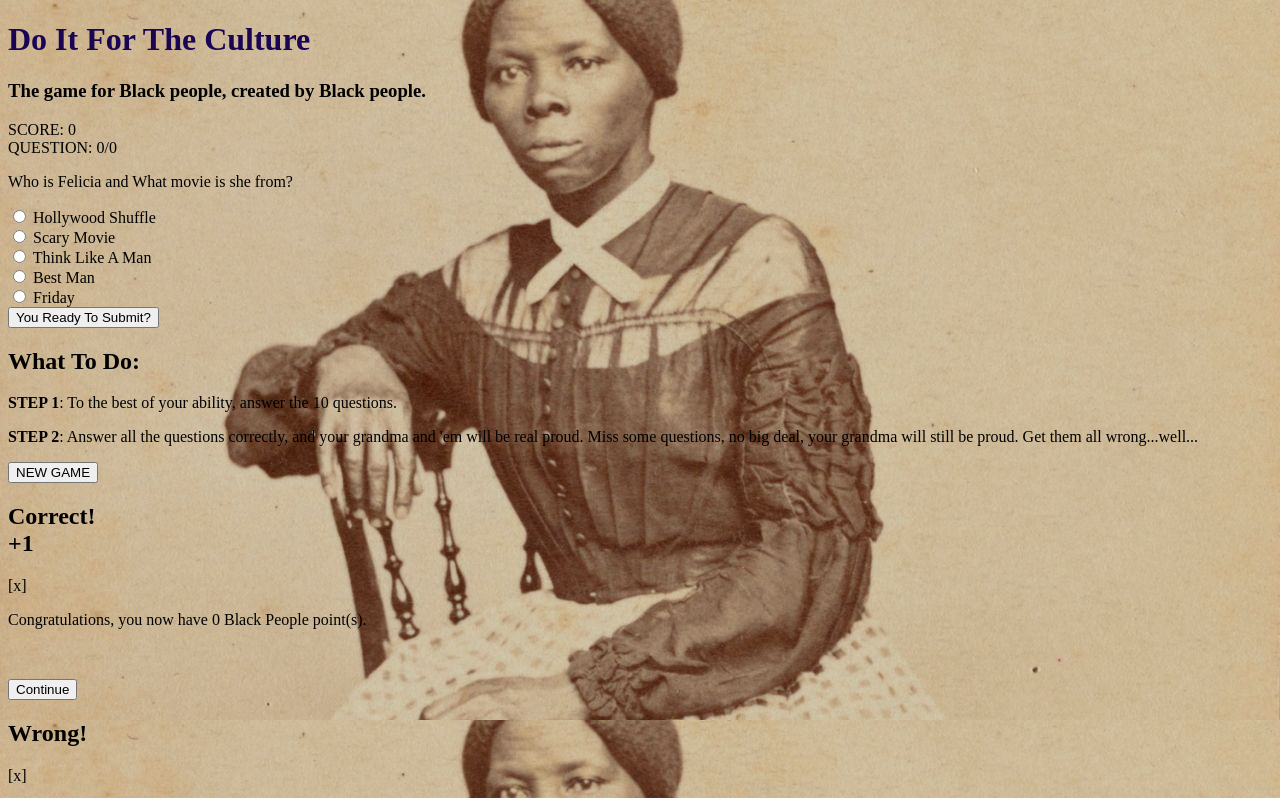
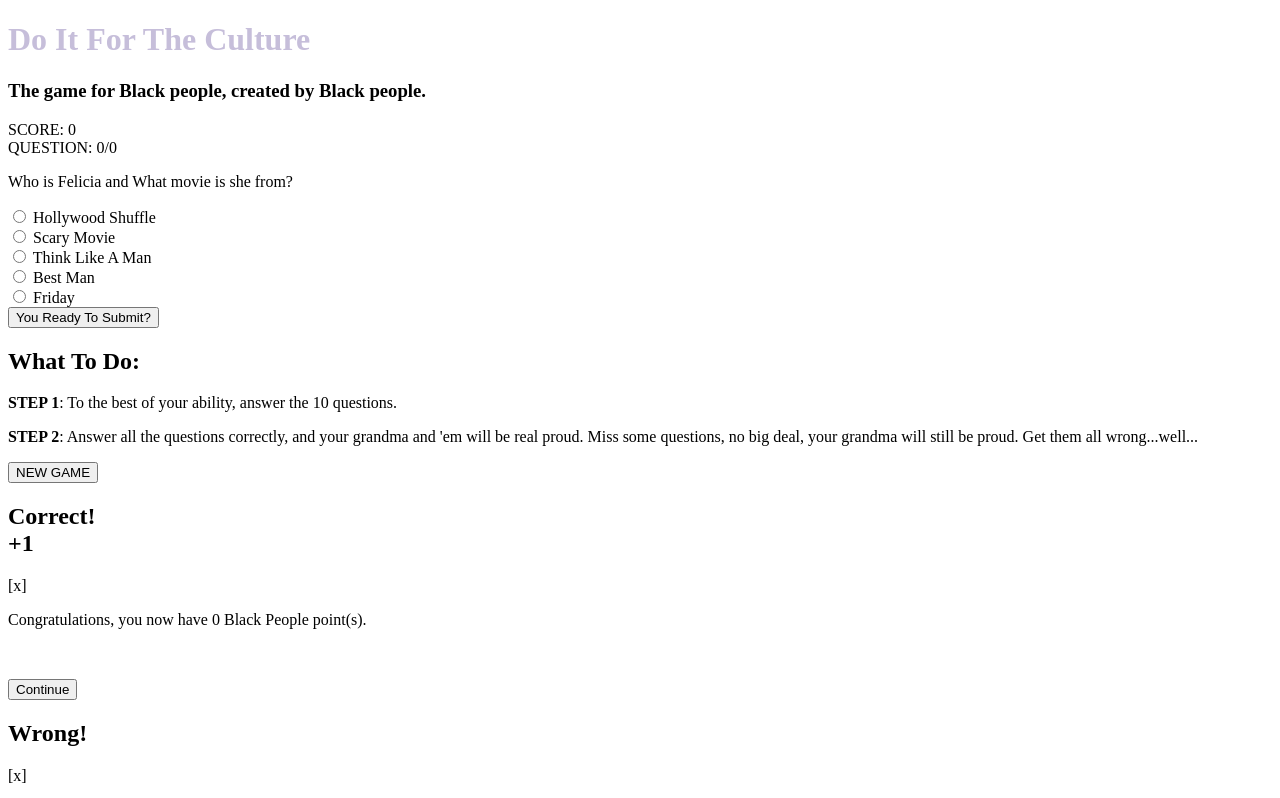
Before and after one commit to camckin10/black-culture-game, a plain HTML site: page index.html in a window 1280 px wide. Shown: the top 798 px of the page. Drawn offline with nearby package versions, Linux system fonts and the light colour scheme.

Commit message:
landing page html and css

```diff
--- /dev/null
+++ b/styles/landing.css
@@ -0,0 +1,21 @@
+body{
+	/*background-image:url("../images/blackculturecollage.jpg");*/
+	background-image:url("./images/blackculturecollage.jpg");
+	font-family: 'Righteous', cursive;
+	margin: 0;
+  height: 100vh; /*stretch body to the whole page*/
+  display: flex; /*define a flex container*/
+  flex-direction: column; /*arrange items in column*/
+  justify-content: center; /*align vertically center*/
+}
+
+h1,h2,h3{
+	color:black;
+	text-align:center;
+	font-size: 370%;
+}
+
+/*.btn-primary{
+	height:107px;
+	width:181px;
+	/*padding: 6px 20px 6px 20px;*/
--- a/styles/style.css
+++ b/styles/style.css
@@ -1,8 +1,8 @@
 body{
 	/*background-image:url("../images/blackculturecollage.jpg");*/
-	background-image:url("./images/harriet.jpg");
+	background-image:url("");
 }
 
 h1{
-	color:#1A0554;
+	color:rgb(198, 190, 218);
 }
```
Also changed, not shown: landing.html (added, +30 -0 lines).
